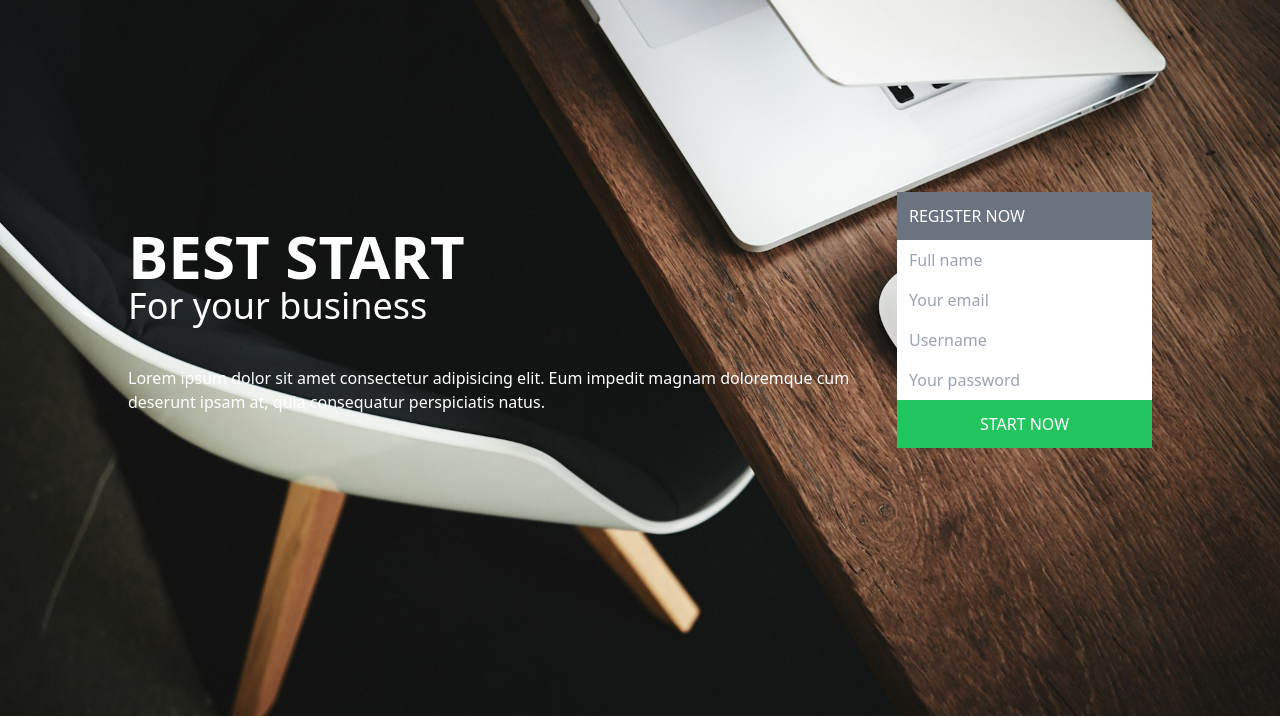
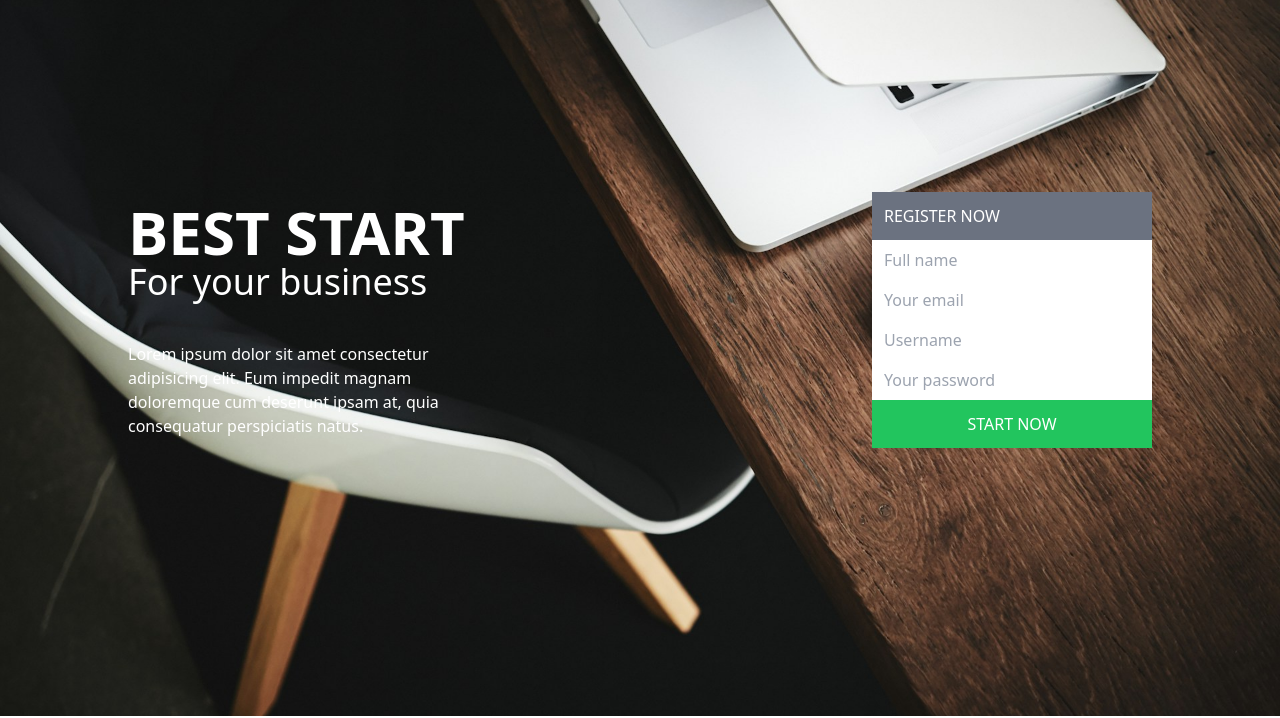
Before and after one commit to Youcef1826/test-gmc, a plain HTML site: page index.html in a window 1280 px wide. Shown: the part 84-802 px from the top of the page. Drawn offline with nearby package versions, Linux system fonts and the light colour scheme.

Commit message:
Edit responsive layout

```diff
--- a/index.html
+++ b/index.html
@@ -32,15 +32,15 @@
         </header>
 
         <!-- Begin Hero section -->
-        <div class="flex flex-col md:flex-row justify-around items-center gap-10 px-4 py-48 md:px-24 lg:px-32">
+        <div class="flex flex-col md:flex-row justify-around items-center gap-10 px-4 py-32 md:py-48 md:px-24 lg:px-32">
             <div class="text-white">
                 <h1 class="text-4xl font-bold md:text-6xl uppercase">Best start</h1>
                 <h2 class="text-4xl mb-10">For your business</h2>
-                <p>Lorem ipsum dolor sit amet consectetur adipisicing elit. Eum impedit magnam doloremque cum deserunt ipsam at, quia consequatur perspiciatis natus.</p>
+                <p class="lg:w-[50%]">Lorem ipsum dolor sit amet consectetur adipisicing elit. Eum impedit magnam doloremque cum deserunt ipsam at, quia consequatur perspiciatis natus.</p>
             </div>
 
             <div>
-                <form class="flex flex-col">
+                <form class="flex flex-col w-[280px]">
                     <h3 class="uppercase text-white bg-gray-500 py-3 px-3">Register now</h3>
                     <input class="py-2 px-3 outline-none" type="text" placeholder="Full name">
                     <input class="py-2 px-3 outline-none" type="email" name="" id="" placeholder="Your email">
```
